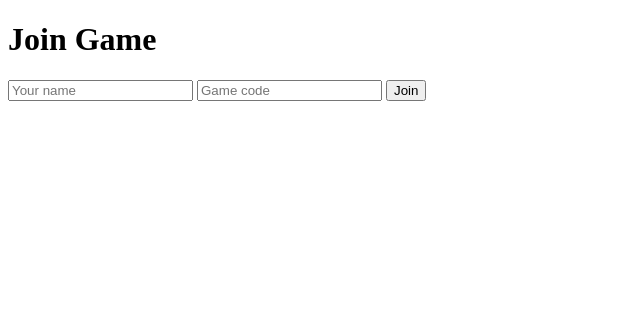
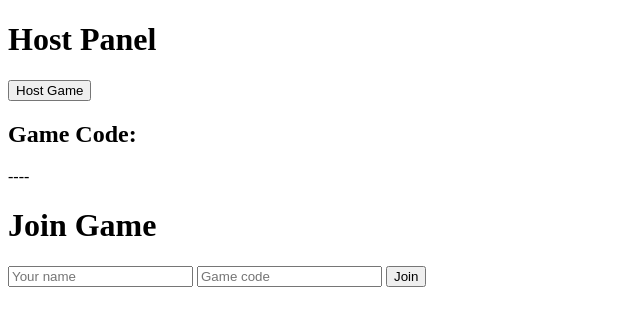
Before and after one commit to Alex-C10/Alex-C10.github.io, a plain HTML site: page main.html in a window 1280 px wide. Shown: the whole page, without its empty margins (0-640 px from the left). Drawn offline with nearby package versions, Linux system fonts and the light colour scheme; no server answers.

Commit message:
Update main.html

```diff
--- a/main.html
+++ b/main.html
@@ -4,6 +4,13 @@
   <title>Join</title>
 </head>
 <body>
+
+   <h1>Host Panel</h1>
+
+  <button onclick="hostGame()">Host Game</button>
+
+  <h2>Game Code:</h2>
+  <div id="gameCode">----</div>
 
   <h1>Join Game</h1>
 
```
